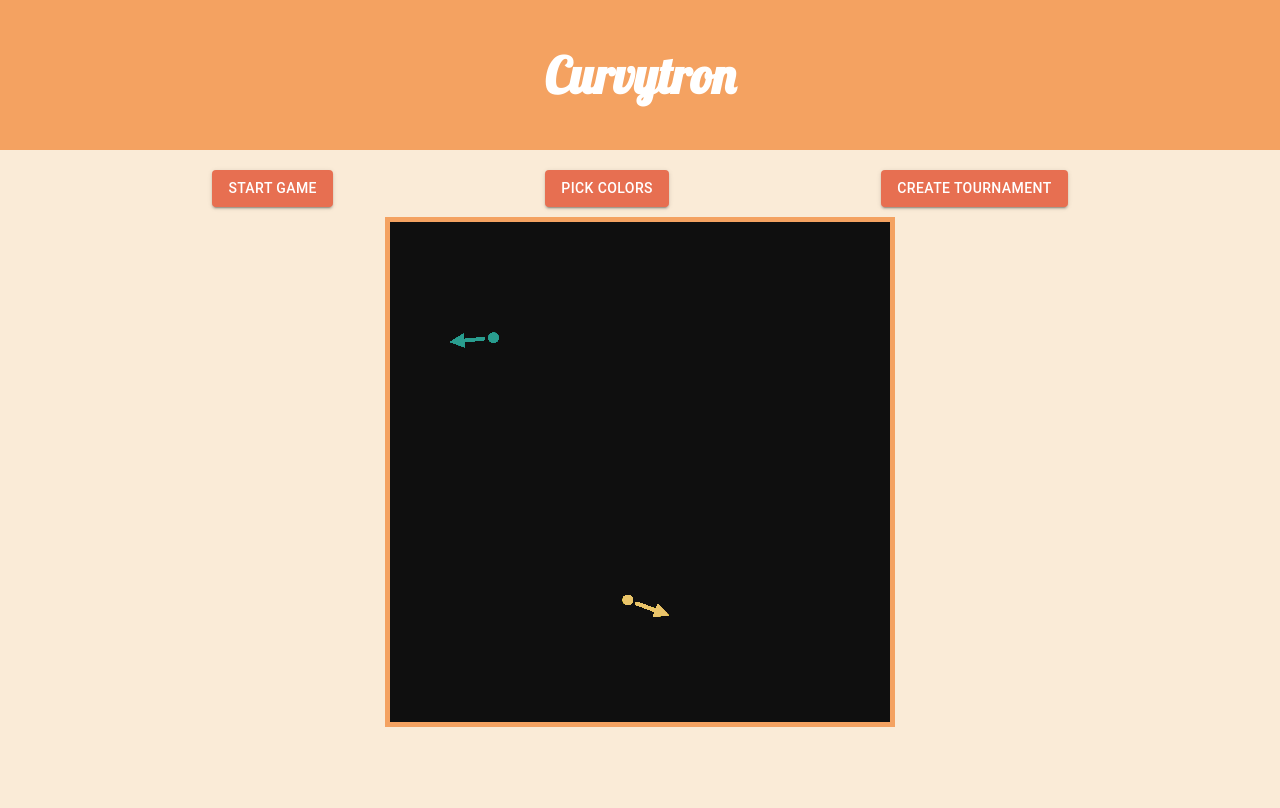
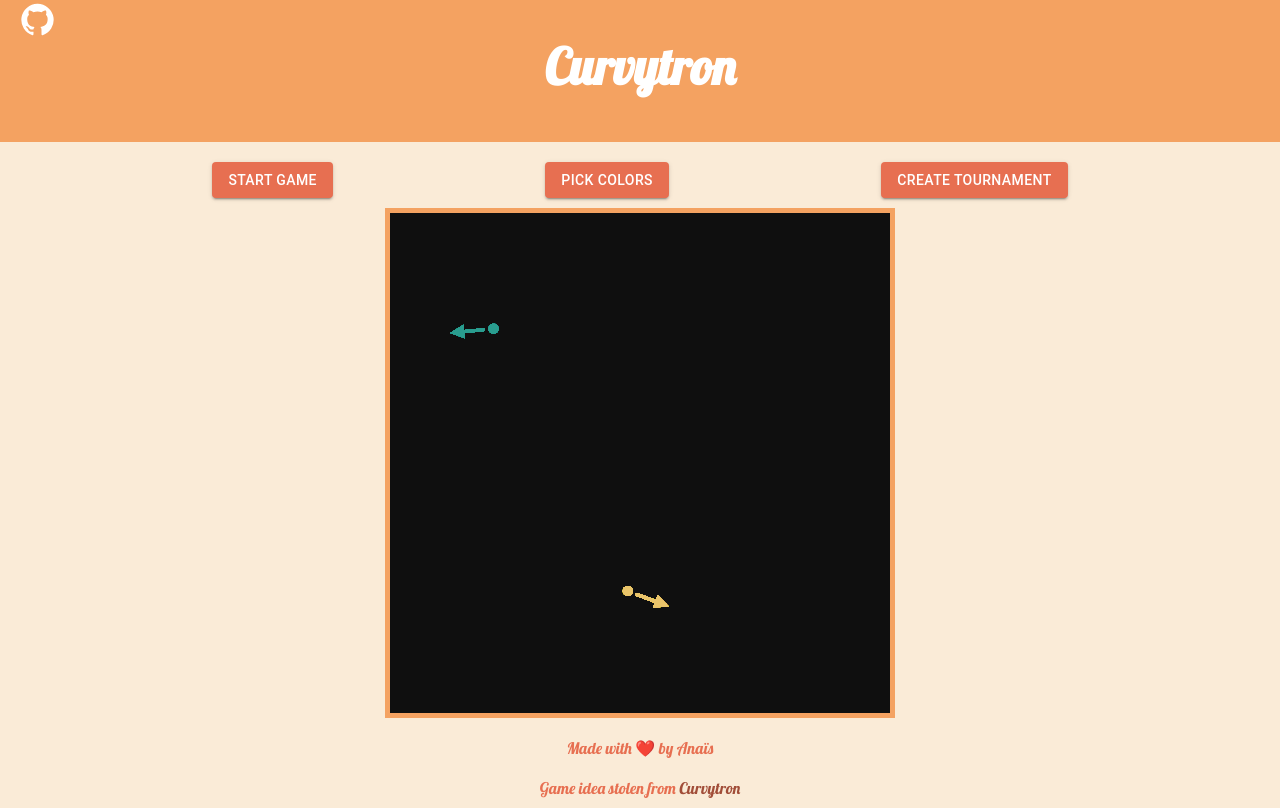
Before and after one commit to octopunkk/curvytron, a React (Vite) app: page / in a window 1280 px wide. Built offline with nearby package versions, Linux system fonts and the light colour scheme.

Commit message:
add signature

```diff
--- a/src/App.css
+++ b/src/App.css
@@ -1,4 +1,5 @@
 #root,
+body,
 html {
   width: 100%;
   height: 100%;
@@ -63,3 +64,21 @@
 .tournamentBar {
   font-size: 60px;
 }
+
+.ghIcon {
+  position: absolute;
+  left: 20px;
+}
+.signature {
+  box-sizing: border-box;
+  font-family: "Lobster", "sans-serif";
+  padding: 10px;
+  color: #e76f51;
+  text-align: center;
+  margin: auto;
+  width: 100%;
+}
+.filler {
+  flex-grow: 1;
+  height: 100%;
+}
--- a/src/App.jsx
+++ b/src/App.jsx
@@ -65,12 +65,12 @@
     tournament.isOver = false;
     tournament.winner = "";
   };
-  let stopTournament = () => {
-    state.players.forEach((player) => (player.winCount = 0));
-    tournament.isOver = false;
-    tournament.isOn = false;
-    tournament.winner = "";
-  };
+  // let stopTournament = () => {
+  //   state.players.forEach((player) => (player.winCount = 0));
+  //   tournament.isOver = false;
+  //   tournament.isOn = false;
+  //   tournament.winner = "";
+  // };
 
   let drawArrow = (ctx, player, color) => {
     let fromx = player.x + 10 * Math.cos(player.a);
@@ -328,6 +328,9 @@
     pickRandomStart();
     onStart();
   };
+  let handleClickCurvython = () => {
+    window.open("http://www.curvytron.com/#/");
+  };
   return (
     <div className="App">
       <Header
@@ -352,6 +355,17 @@
           initNewGame={initNewGame}
         />
       )}
+      <div className="filler"></div>
+      <p className="signature">Made with ❤️ by Anaïs</p>
+      <p className="signature">
+        Game idea stolen from{" "}
+        <span
+          onClick={handleClickCurvython}
+          style={{ cursor: "pointer", color: colors.darkred1 }}
+        >
+          Curvytron
+        </span>
+      </p>
     </div>
   );
 }
--- a/src/EndScreen.jsx
+++ b/src/EndScreen.jsx
@@ -4,13 +4,13 @@
 export let EndScreen = (props) => {
   const [open, setOpen] = React.useState(props.gameOver);
 
-  const handleClickOpen = () => {
-    setOpen(true);
-  };
+  // const handleClickOpen = () => {
+  //   setOpen(true);
+  // };
 
-  const handleClose = () => {
-    setOpen(false);
-  };
+  // const handleClose = () => {
+  //   setOpen(false);
+  // };
   const handleClick = () => {
     props.initNewGame();
     if (props.tournament.isOver) {
--- a/src/Header.jsx
+++ b/src/Header.jsx
@@ -11,6 +11,7 @@
 import FormControlLabel from "@mui/material/FormControlLabel";
 import FormLabel from "@mui/material/FormLabel";
 import FormControl from "@mui/material/FormControl";
+import GitHubIcon from "@mui/icons-material/GitHub";
 
 export let Header = (props) => {
   const [open, setOpen] = useState(false);
@@ -43,9 +44,19 @@
     });
     props.pickColors(playerId, color);
   };
+  const handleGitClick = () => {
+    window.open("https://github.com/octopunkk/curvytron");
+  };
   return (
     <div className="header">
       <div className="title">
+        <GitHubIcon
+          className="ghIcon"
+          fontSize="large"
+          sx={{ cursor: "pointer" }}
+          onClick={handleGitClick}
+        />
+
         <h1>Curvytron</h1>
       </div>
       <br />
--- a/src/TournamentBar.jsx
+++ b/src/TournamentBar.jsx
@@ -1,4 +1,4 @@
-import React, { useState } from "react";
+import React from "react";
 import CircleIcon from "@mui/icons-material/Circle";
 import CircleTwoToneIcon from "@mui/icons-material/CircleTwoTone";
 
```
